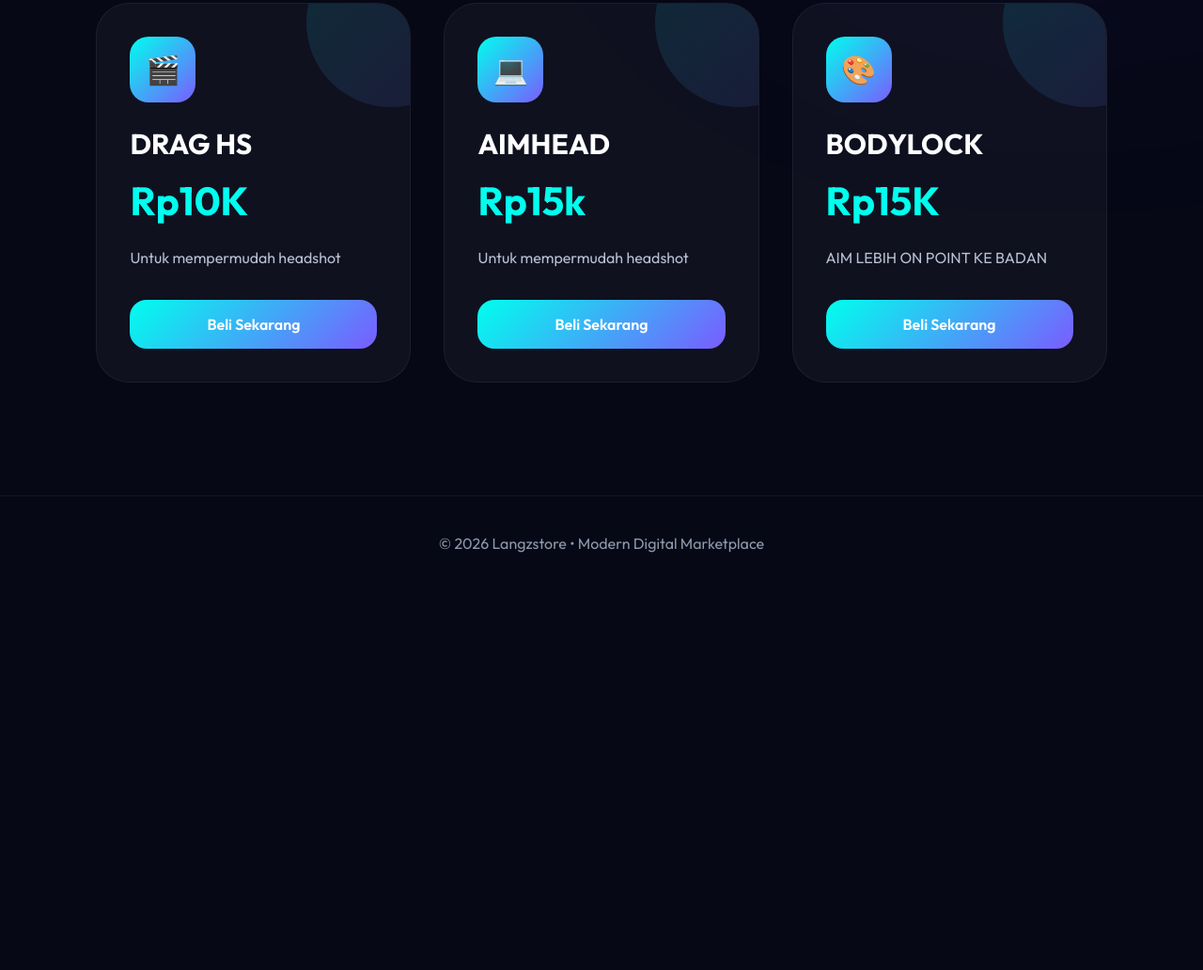
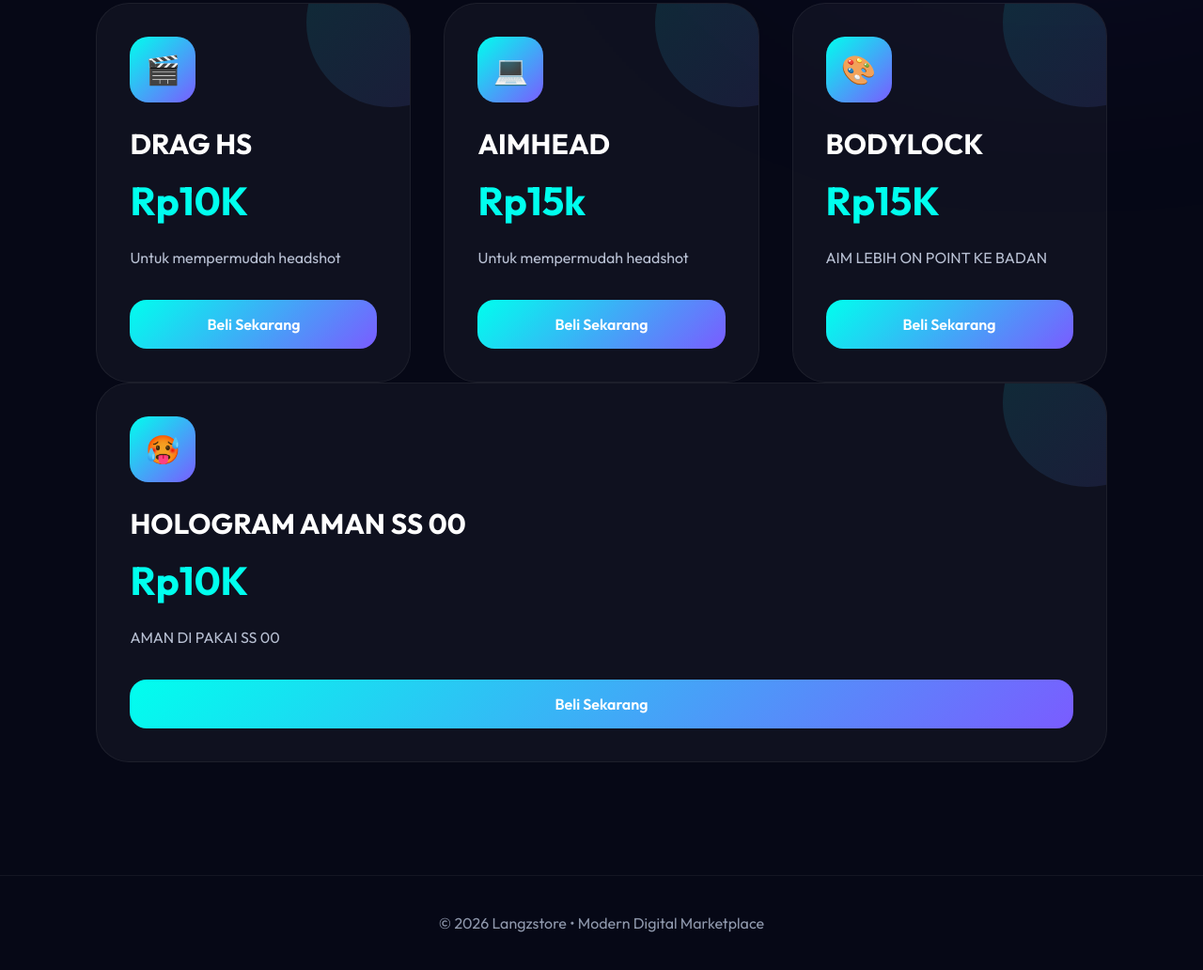
Before and after one commit to gilanggg1234/langzwebfile, a plain HTML site: page index.html in a window 1280 px wide. Shown: the part 1088-2120 px from the top of the page at 94% size. Before the commit the page ends 1716 px from the top, so only its background shows below. Drawn offline with Linux system fonts and the light colour scheme.

Commit message:
Add new card for Hologram Aman SS 00

```diff
--- a/index.html
+++ b/index.html
@@ -576,6 +576,37 @@
 
     </div>
 
+      <!-- CARD 4 -->
+      <div class="card">
+
+        <div class="circle"></div>
+
+        <div class="icon">
+          🥵
+        </div>
+
+        <h2>HOLOGRAM AMAN SS 00</h2>
+
+        <div class="harga">
+          Rp10K
+        </div>
+
+        <p>
+          AMAN DI PAKAI SS 00
+        </p>
+
+        <a
+        class="buy"
+        href="https://Wa.me/6285133309122?text=MIN+MAU+BUY+FILE+HOLO+AMAN+SS+00"
+        target="_blank">
+
+          Beli Sekarang
+
+        </a>
+
+      </div>
+
+
   </section>
 
   <!-- FOOTER -->
```
